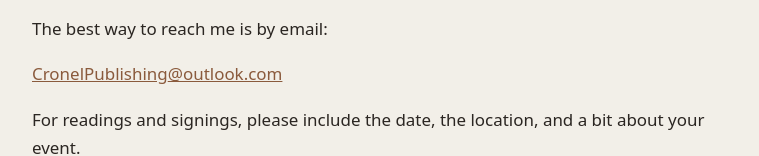
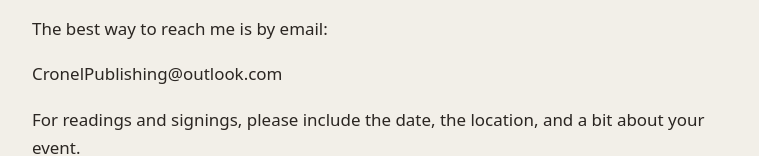
Before and after one commit to grantcox/cronelpub, an Eleventy site: page src/contact.md in a window 1280 px wide. Shown: the part 219-375 px from the top of the page, without its empty margins (260-1019 px from the left). Built offline with nearby package versions, Linux system fonts and the light colour scheme; Eleventy itself is replaced by a stand-in of ours; files that its build step writes are made by us from their sources.

Commit message:
Update Pages “contact”

```diff
--- a/src/contact.md
+++ b/src/contact.md
@@ -11,7 +11,7 @@
 
 The best way to reach me is by email:
 
-[CronelPublishing](CronelPublishing@outlook.com)[@outlook.com](CronelPublishing@outlook.com)
+CronelPublishing@outlook.com
 
 For readings and signings, please include the date, the location, and a bit
 about your event.
```
